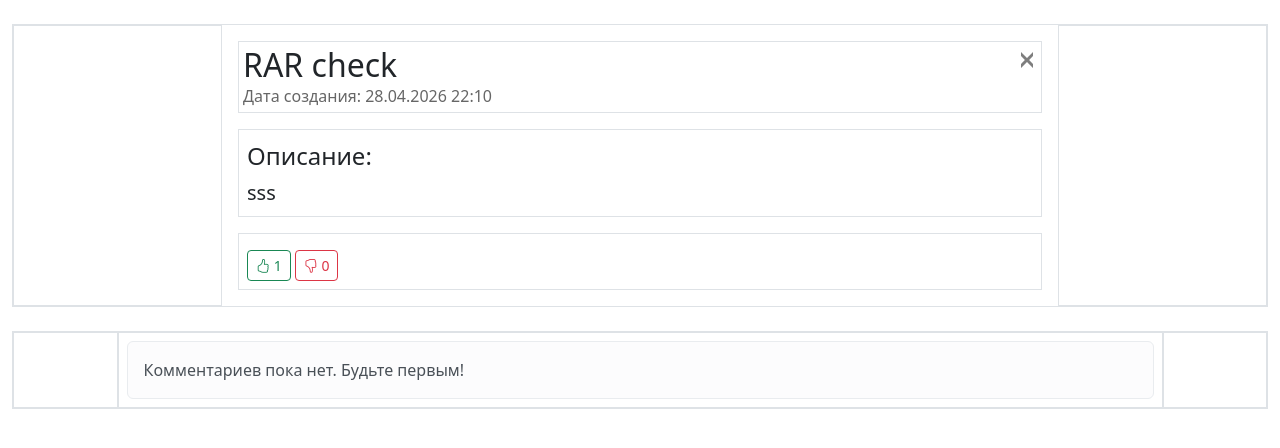
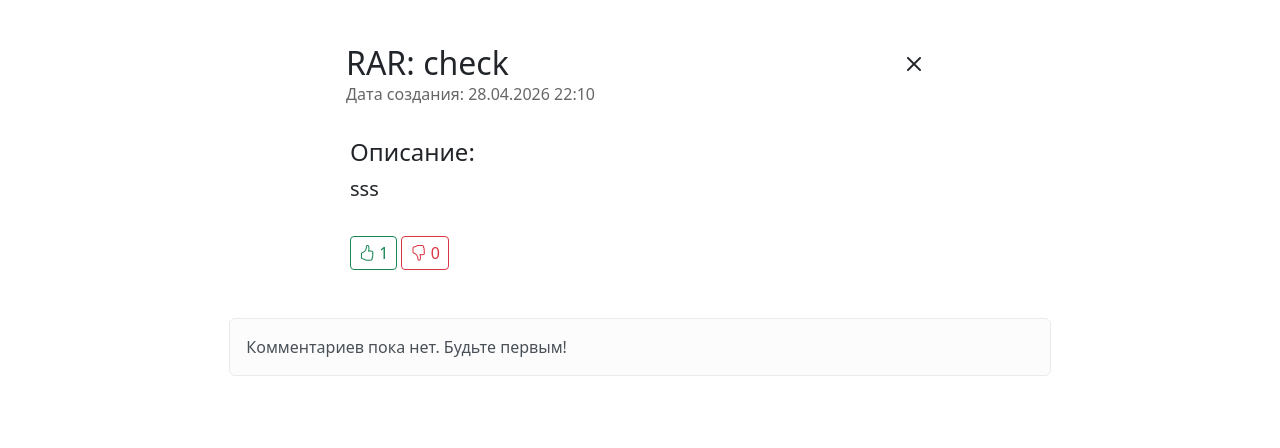
Before and after one commit to Ek2011/web_app, a Flask app: page /comments/1 in a window 1280 px wide. Shown: the top 448 px of the page. Run offline with Flask 3, Linux system fonts and the light colour scheme.

Commit message:
Коменты доделали УРА

```diff
--- a/templates/comments.html
+++ b/templates/comments.html
@@ -12,31 +12,31 @@
 
     <!-- Блок сообщения -->
     <!-- g-0 убирает зазоры, чтобы контент шел точно в край -->
-    <section class="row mb-4 border g-0">
+    <section class="row mb-3 g-0">
 
         <!-- Левый отступ: d-none (скрыт), d-lg-block (появится после 992px) -->
-        <div class="col-lg-2 d-none d-lg-flex border align-items-center justify-content-center"></div>
+        <div class="col-lg-3 d-none d-lg-flex align-items-center justify-content-center"></div>
 
         <!-- Центр: col-12 (весь экран), col-lg-8 (после 992px) -->
-        <div class="col-12 col-lg-8 d-flex flex-column gap-3 p-3">
+        <div class="col-12 col-lg-6 d-flex flex-column gap-3 p-3">
 
             <!-- Заголовок -->
-            <div class="row align-items-center border border-bottom  g-0">
+            <div class="row align-items-center g-0">
                 <div class="col-lg-0 d-none d-lg-block small"></div>
                 <div class="col-11 col-lg-11 p-1">
-                    <h2 class="m-0">{{ news.user.name }}  {{ news.title }} </h2>
+                    <h2 class="m-0">{{ news.user.name }}:  {{ news.title }} </h2>
                     <p class="m-0" style="font-size: 1rem; color: #666;">
                         Дата создания: {{ news.created_date.strftime('%d.%m.%Y %H:%M') if news.created_date.strftime else news.created_date }}
                     </p>
                 </div>
                 <div class="col-1 col-lg-1 align-self-start text-end">
-                    <a href="/" class="btn-close fs-4 me-2"></a>
+                    <a href="/" class="bi bi-x fs-2 me-2 text-dark"></a>
                 </div>
                 <div class="col-lg-0 d-none d-lg-block small"></div>
             </div>
             <!-- Файл -->
             {% if news.file %}
-                <div class="border p-4 text-center">
+                <div class="p-2 text-center">
                     {% set ful_file = url_for('static', filename='uploads/' + news.file) %}
                     {% if news.file.endswith(('.jpg', '.jpeg', '.png', '.gif', '.webp', '.svg')) %}
                         <img src="{{ ful_file }}" style="max-width: 100%; max-height: 80vh; object-fit: contain;">
@@ -48,8 +48,8 @@
                         <audio src="{{ ful_file }}" controls style="width: 100%;" class="mt-2"></audio>
 
                     {% else %}
-                        <div class="p-3 border">
-                            <a href="{{ ful_file }}" class="btn btn-outline-secondary" download>
+                        <div class="roundede-2">
+                            <a href="{{ ful_file }}" class="fs-4 btn btn-outline-secondary" download>
                                <i class="bi bi-file-earmark-arrow-down"></i> Скачать {{ news.file }}
                             </a>
                         </div>
@@ -58,46 +58,46 @@
             {% endif %}
             <!-- Описание -->
             {% if news.content %}
-            <div class="border p-2">
+            <div class="p-2">
                 <p class="fs-4 fw-medium mb-1">Описание:</p>
                 <div class="fs-5 text-break" style="white-space: pre-wrap;">{{ news.content }}</div>
             </div>
             {% endif %}
             <!-- Кнопки -->
-            <div class="border p-2">
-                <div class="mt-2">
+            <div class="p-2">
+                <div class="mt-0">
                     {% if current_user.is_authenticated %}
-                        <a href="/like/{{ news.id }}" class="btn btn-sm {{ 'btn-success' if current_user in news.likes else 'btn-outline-success' }}">
+                        <a href="/like/{{ news.id }}" class="btn fs-6 btn-sm {{ 'btn-success' if current_user in news.likes else 'btn-outline-success' }}">
                             <i class="bi bi-hand-thumbs-up"></i> {{ news.likes|length }}
                         </a>
-                        <a href="/dislike/{{ news.id }}" class="btn btn-sm {{ 'btn-danger' if current_user in news.dislikes else 'btn-outline-danger' }}">
+                        <a href="/dislike/{{ news.id }}" class="btn fs-6 btn-sm {{ 'btn-danger' if current_user in news.dislikes else 'btn-outline-danger' }}">
                             <i class="bi bi-hand-thumbs-down"></i> {{ news.dislikes|length }}
                         </a>
-                        <a href="/favorite/{{ news.id }}" class="btn btn-sm {{ 'btn-warning' if current_user in news.favorites else 'btn-outline-warning' }}">
+                        <a href="/favorite/{{ news.id }}" class="btn fs-6 btn-sm {{ 'btn-warning' if current_user in news.favorites else 'btn-outline-warning' }}">
                             <i class="bi bi-star"></i>
                         </a>
                     {% else %}
-                        <a href="#" class="btn btn-sm {{ 'btn-success' if current_user in news.likes else 'btn-outline-success' }}">
+                        <a href="#" class="btn fs-6 btn-sm {{ 'btn-success' if current_user in news.likes else 'btn-outline-success' }}">
                             <i class="bi bi-hand-thumbs-up"></i> {{ news.likes|length }}
                         </a>
-                        <a href="#" class="btn btn-sm {{ 'btn-danger' if current_user in news.dislikes else 'btn-outline-danger' }}">
+                        <a href="#" class="btn fs-6 btn-sm {{ 'btn-danger' if current_user in news.dislikes else 'btn-outline-danger' }}">
                             <i class="bi bi-hand-thumbs-down"></i> {{ news.dislikes|length }}
                         </a>
                     {% endif %}
                 </div>
                 {% if current_user.is_authenticated %}
                     <div class="mt-2">
-                        <a href="/addcomm/{{ news.id }}" class="btn btn-primary btn-sm">
+                        <a href="/addcomm/{{ news.id }}" class="btn fs-6 btn-primary btn-sm">
                             <i class="bi bi-plus-circle"></i> Добавить комментарий
                         </a>
                     </div>
                 {% endif %}
                 {% if current_user.is_authenticated and current_user == news.user %}
                     <div class="mt-2">
-                        <a href="/news/{{ news.id }}" class="btn btn-secondary btn-sm">
+                        <a href="/news/{{ news.id }}" class="btn fs-6 btn-secondary btn-sm">
                             <i class="bi bi-pencil-square"></i> Изменить
                         </a>
-                        <a href="/news_delete/{{ news.id }}" class="btn btn-danger btn-sm">
+                        <a href="/news_delete/{{ news.id }}" class="btn fs-6 btn-danger btn-sm">
                             <i class="bi bi-trash"></i> Удалить
                         </a>
                     </div>
@@ -107,16 +107,16 @@
 
 
         <!-- Правый отступ: d-none (скрыт), d-lg-block (появится после 992px) -->
-        <div class="col-lg-2 d-none d-lg-flex border align-items-center justify-content-center"></div>
+        <div class="col-lg-3 d-none d-lg-flex align-items-center justify-content-center"></div>
     </section>
 
     <!-- Блок комментариев -->
-    <section class="row g-0 border">
+    <section class="row g-0">
         <!-- Боковина 5% (примерно col-1) -->
-        <div class="col-lg-1 d-none d-lg-flex border align-items-center justify-content-center"></div>
+        <div class="col-lg-2 d-none d-lg-flex align-items-center justify-content-center"></div>
 
         <!-- Основная часть комментариев -->
-        <div class="col-12 col-lg-10 border">
+        <div class="col-12 col-lg-8">
             {% for comment in comments %}
                 <div class="card m-2">
                     <div class="card-body">
@@ -142,7 +142,7 @@
         </div>
 
         <!-- Боковина 5% (примерно col-1) -->
-        <div class="col-lg-1 d-none d-lg-flex border align-items-center justify-content-center"></div>
+        <div class="col-lg-2 d-none d-lg-flex align-items-center justify-content-center"></div>
     </section>
 </div>
 
```
